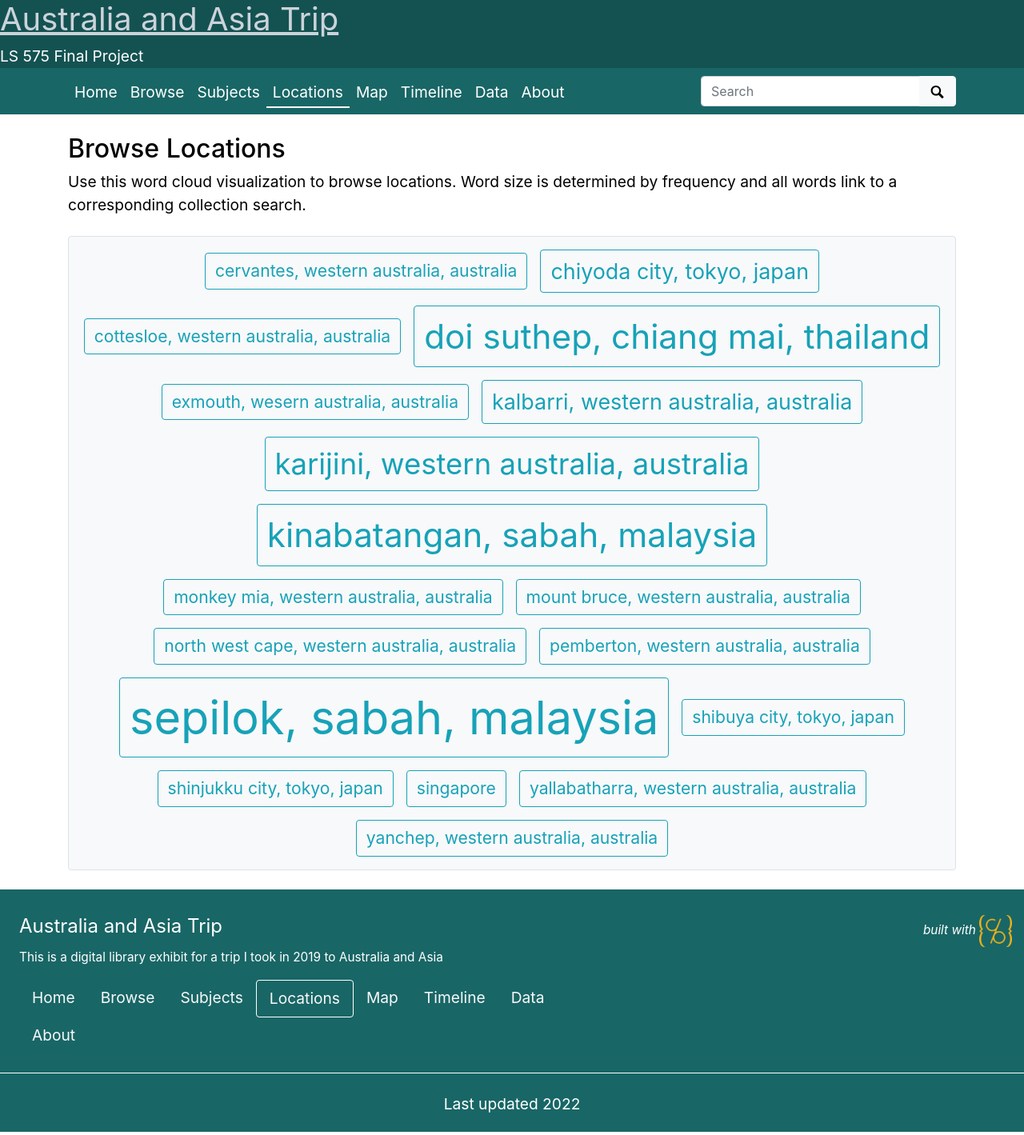
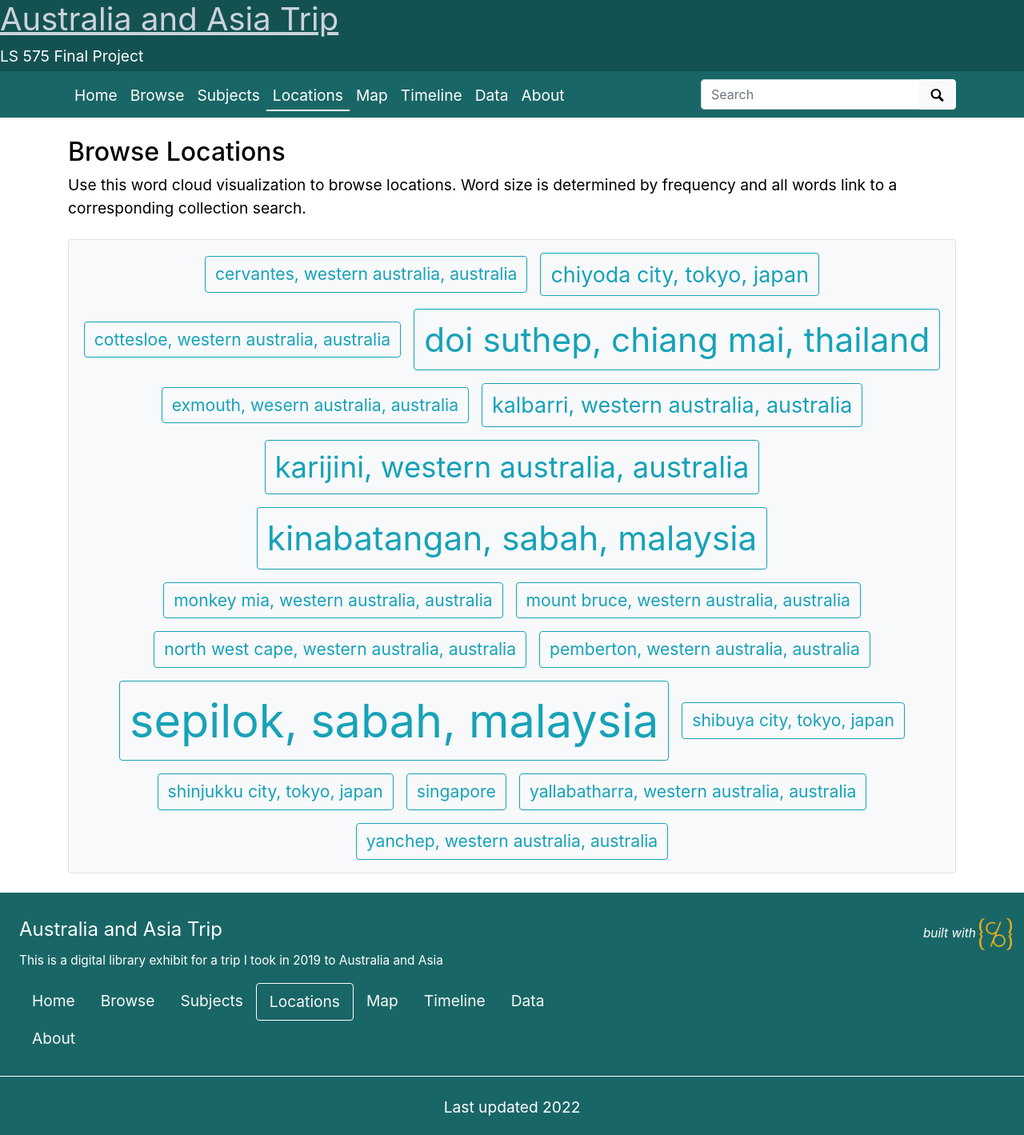
Before and after one commit to mikasmith97/final.github.io, a Jekyll site: the page built from pages/locations.md, in a window 1280 px wide. Shown: the whole page at 80% size. Built offline with Jekyll 4.4.1, drawn with Linux system fonts in a browser that asks for light colours.

Commit message:
Update collection-banner.html

```diff
--- a/_includes/collection-banner.html
+++ b/_includes/collection-banner.html
@@ -31,7 +31,7 @@
     <div class="row align-items-center">
         <div id="title" class="{% if site.organization-logo-banner %}col-md-9{% else %}col-12{% endif %}" style="background-color:#145252">
             <h1><a class="text-light font-weight-normal" href="{{ site.baseurl }}/" >{{ site.title }}</a></h1>
-            {% if site.tagline %}<p class="mb-0" style="color:#ffffff">{{ site.tagline }}</p>{% endif %}
+            {% if site.tagline %}<p class="mb-1" style="color:#ffffff">{{ site.tagline }}</p>{% endif %}
         </div>
         {% if site.organization-logo-banner %}
         <div class="col-md-3 d-none d-lg-block text-right">
```
